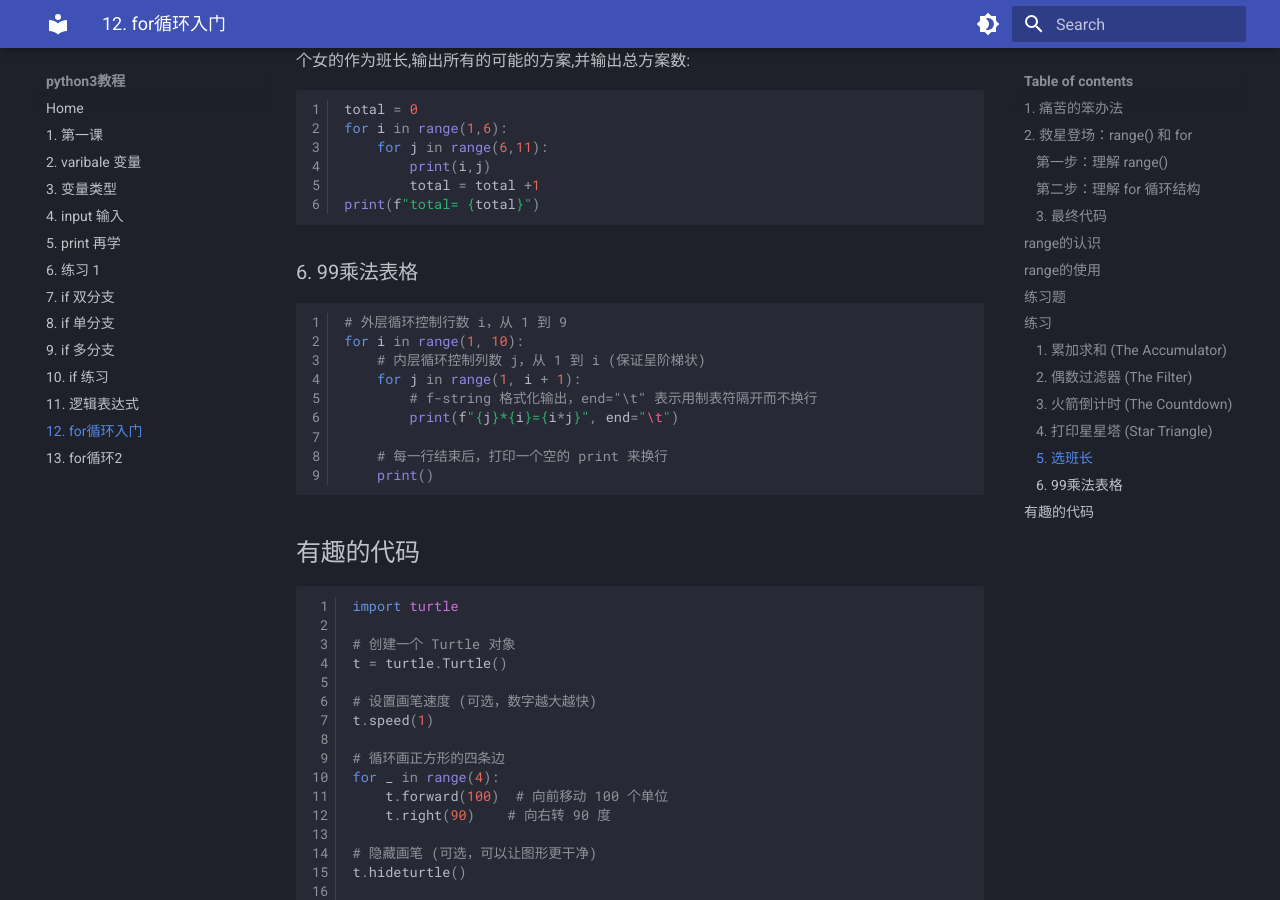
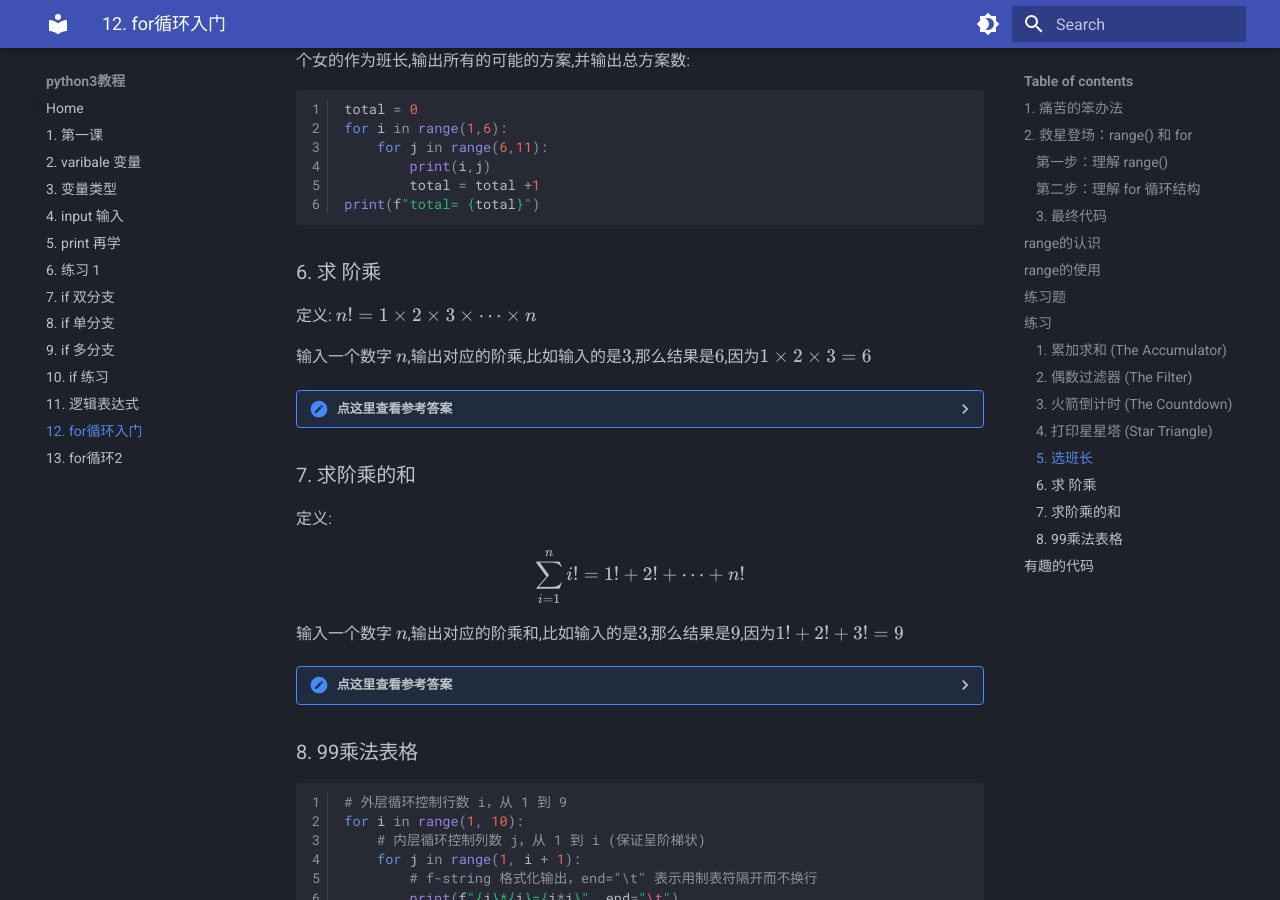
Before and after one commit to Rainboylvx/python-tutorial, an MkDocs documentation site: the page built from docs/for-loop1.md, in a window 1280 px wide and 900 px high, scrolled down 5825 px. Built offline with MkDocs 1.6.1 and Material for MkDocs 9.7.7, drawn with Linux system fonts in a browser that asks for light colours.

Commit message:
Update lesson content and deployment scripts

````diff
--- a/docs/for-loop1.md
+++ b/docs/for-loop1.md
@@ -316,7 +316,51 @@ for i in range(1,6):
 print(f"total= {total}")
 ```
 
-### 6. 99乘法表格
+### 6. 求 阶乘
+
+定义: $n! = 1 \times 2 \times 3 \times \cdots \times n$
+
+输入一个数字 $n$,输出对应的阶乘,比如输入的是$3$,那么结果是$6$,因为$1 \times 2 \times  3 = 6$
+
+<details>
+<summary><b>点这里查看参考答案 </b></summary>
+
+```python
+n = int(input())
+ans = 1
+for i in range(1, n+1):
+    ans = ans * i
+print(ans)
+```
+
+</details>
+
+### 7. 求阶乘的和
+
+定义:
+$$
+\sum_{i=1}^n i! = 1! + 2! + \cdots + n!
+$$
+
+输入一个数字 $n$,输出对应的阶乘和,比如输入的是$3$,那么结果是$9$,因为$1! + 2! + 3! = 9$
+
+<details>
+<summary><b>点这里查看参考答案 </b></summary>
+
+```python
+n = int(input())
+sum = 0;
+for i in range(1,n+1):
+    # 注意这个的代码和 求阶乘一样
+    ans = 1
+    for j in range(1, i+1):
+        ans = ans * j
+    sum = sum + ans
+print(sum)
+```
+</details>
+
+### 8. 99乘法表格
 
 
 ```python
````
Also changed, not shown: 1 other file.
